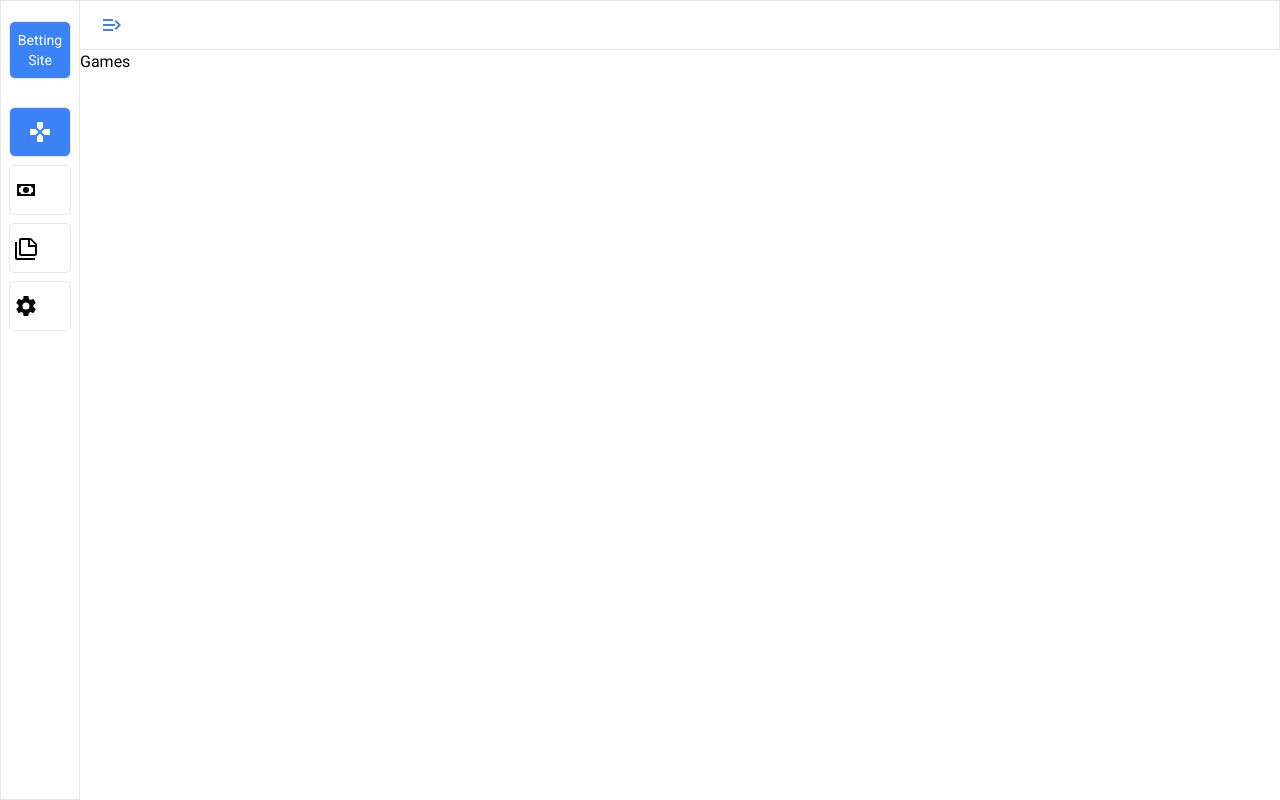
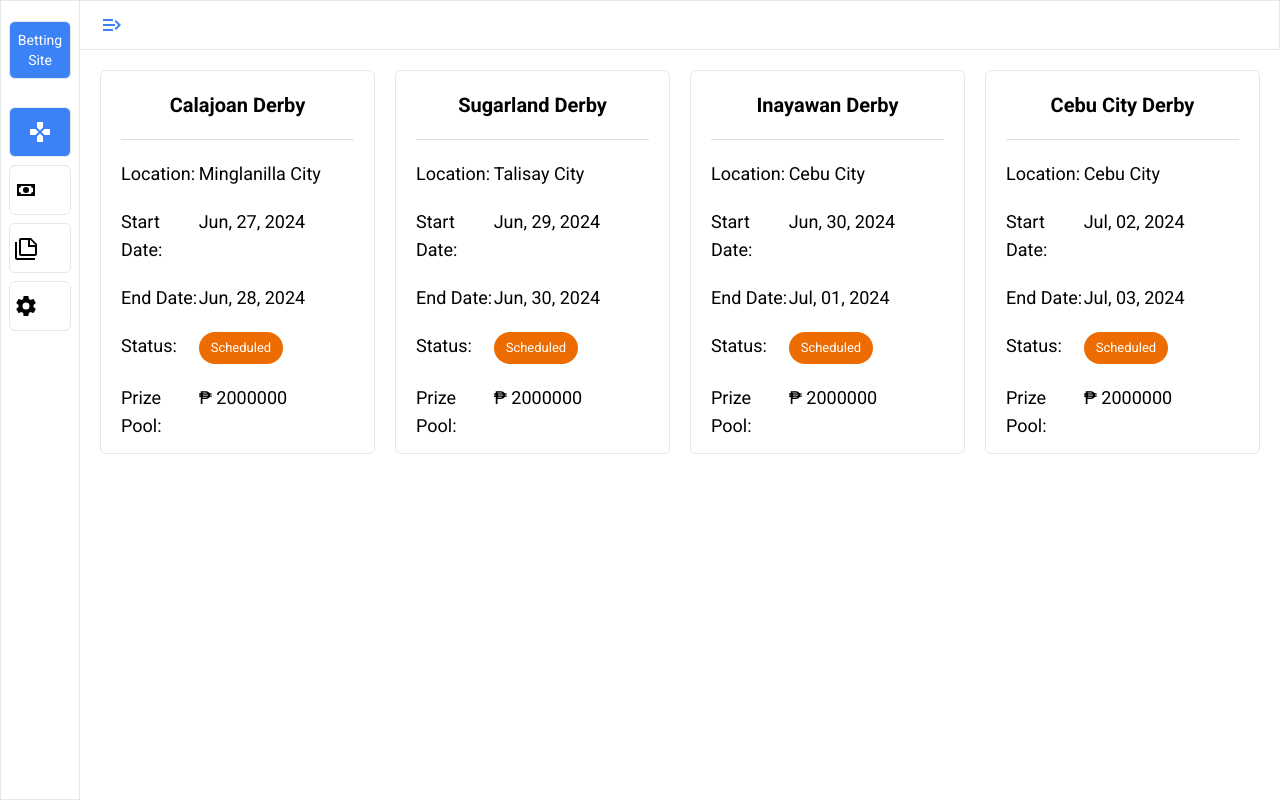
Before and after one commit to reypjbaliguat/betting-site-user, a Next.js app: page /dashboard/games in a window 1280 px wide. Built offline with nearby package versions, Linux system fonts and the light colour scheme; no server answers.

Commit message:
feat(games): games ui added

```diff
--- a/app/(private)/dashboard/components/SideNavLinks.tsx
+++ b/app/(private)/dashboard/components/SideNavLinks.tsx
@@ -13,7 +13,7 @@ function SideNavLinks({ isOpen }: { isOpen: boolean }) {
                 return (
                     <Link href={link.href} key={link.href}>
                         <div
-                            className={`flex w-full items-center justify-start rounded-md border border-gray-200 py-3 transition-all duration-1000 ${pathname.includes(link.href) && 'justify-center bg-blue-500 text-white'} ${isOpen ? 'px-4' : 'px-1'}`}
+                            className={`flex w-full items-center justify-start rounded-md border border-gray-200 py-3 transition-all duration-1000 hover:border-blue-500 hover:text-blue-500 ${pathname.includes(link.href) && 'justify-center bg-blue-500 text-white'} ${isOpen ? 'px-4 hover:px-10' : 'px-1'}`}
                         >
                             <Icon path={link.icon} size={1} />
                             {isOpen && <span className='ml-2'>{link.label}</span>}
--- /dev/null
+++ b/app/(private)/dashboard/games/[id]/components/ChoosingCard.tsx
@@ -0,0 +1,30 @@
+'use client';
+
+import { Button } from '@mui/material';
+
+interface Props {
+    label: 'Wala' | 'Meron';
+    totalBet: number;
+    potentialWin: number;
+}
+
+function ChoosingCard({ label, totalBet, potentialWin }: Props) {
+    const isWala = label === 'Wala';
+    return (
+        <div className='flex w-1/2 flex-col items-center border border-gray-200'>
+            <span className={`w-full px-5 py-2 text-center text-2xl text-white ${isWala ? 'bg-blue-500' : 'bg-red-500'}`}>{label}</span>
+            <span className={`mt-3 text-xl font-bold ${isWala ? 'text-blue-500' : 'text-red-500'}`}>{totalBet.toLocaleString()}</span>
+            <span className='text-xl text-green-500'>({potentialWin})</span>
+            <Button
+                className='mb-5 mt-3 w-1/2'
+                color={`${isWala ? 'primary' : 'error'}`}
+                variant='contained'
+                onClick={() => alert(`Bet ${label}`)}
+            >
+                Click to Bet{' '}
+            </Button>
+        </div>
+    );
+}
+
+export default ChoosingCard;
--- /dev/null
+++ b/app/(private)/dashboard/games/[id]/page.tsx
@@ -0,0 +1,28 @@
+import { dummyDerby } from '@/constants/dummy';
+import { Divider } from '@mui/material';
+import ChoosingCard from './components/ChoosingCard';
+
+interface Props {
+    params: {
+        id: string;
+    };
+}
+
+function Page({ params: { id } }: Props) {
+    const derby = dummyDerby[Number(id)];
+    return (
+        <div className='flex w-full flex-col items-center'>
+            <iframe className='h-[600px] w-full' src={'https://www.youtube.com/embed/jfKfPfyJRdk?si=S2H0u1ypucJ1TeHR'} autoFocus />
+            <Divider className='my-5 w-full' />
+            <div className='flex w-full flex-col items-center'>
+                <span className='mb-5 text-2xl font-bold'> {derby.name} (Fight 1)</span>
+                <div className='flex w-full'>
+                    <ChoosingCard label={'Wala'} totalBet={2000} potentialWin={1.8} />
+                    <ChoosingCard label={'Meron'} totalBet={2000} potentialWin={1.8} />
+                </div>
+            </div>
+        </div>
+    );
+}
+
+export default Page;
--- /dev/null
+++ b/app/(private)/dashboard/games/components/GameItem.tsx
@@ -0,0 +1,59 @@
+'use client';
+
+import { DerbyStatuses } from '@/types/derby';
+import { Chip, Divider } from '@mui/material';
+import { useRouter } from 'next/navigation';
+
+interface Props {
+    derby: {
+        id: string;
+        name: string;
+        location: string;
+        videoSrc: string;
+        startDate: string;
+        endDate: string;
+        status: DerbyStatuses;
+        prizePool: number;
+    };
+}
+
+function GameItem({ derby: { id, name, location, startDate, endDate, status, prizePool } }: Props) {
+    const router = useRouter();
+    return (
+        <div
+            onClick={() => router.push(`/dashboard/games/${id}`)}
+            className='flex h-96 w-1/4 cursor-pointer flex-col items-center rounded-md border border-gray-200 p-5 transition-all duration-1000 hover:shadow-lg'
+        >
+            <span className='text-xl font-semibold'>{name}</span>
+            <Divider className='my-5 w-full' />
+            <div className='flex w-full flex-col gap-5 text-lg'>
+                <div className='flex'>
+                    <span className='w-1/3'>Location:</span>
+                    <span> {location}</span>
+                </div>
+                <div className='flex'>
+                    <span className='w-1/3'>Start Date:</span>
+                    <span> {startDate}</span>
+                </div>
+                <div className='flex'>
+                    <span className='w-1/3'>End Date:</span>
+                    <span> {endDate}</span>
+                </div>
+                <div className='flex'>
+                    <span className='w-1/3'>Status:</span>
+                    <Chip
+                        label={status}
+                        className='capitalize'
+                        color={DerbyStatuses.SCHEDULED ? 'warning' : DerbyStatuses.ONGOING ? 'success' : 'primary'}
+                    />
+                </div>
+                <div className='flex'>
+                    <span className='w-1/3'>Prize Pool:</span>
+                    <span>&#8369; {prizePool}</span>
+                </div>
+            </div>
+        </div>
+    );
+}
+
+export default GameItem;
--- a/app/(private)/dashboard/games/page.tsx
+++ b/app/(private)/dashboard/games/page.tsx
@@ -1,5 +1,13 @@
+import { dummyDerby } from '@/constants/dummy';
+import GameItem from './components/GameItem';
 function Page() {
-    return <div>Games</div>;
+    return (
+        <div className='flex w-full flex-wrap gap-5 lg:flex-nowrap'>
+            {dummyDerby.map((derby) => (
+                <GameItem key={derby.name} derby={derby} />
+            ))}
+        </div>
+    );
 }
 
 export default Page;
--- a/app/(private)/dashboard/layout.tsx
+++ b/app/(private)/dashboard/layout.tsx
@@ -7,7 +7,7 @@ function Layout({ children }: { children: React.ReactNode }) {
             <SideNav />
             <div className='flex grow flex-col'>
                 <TopNav />
-                {children}
+                <div className='flex w-full p-5'>{children}</div>
             </div>
         </div>
     );
--- /dev/null
+++ b/core/constants/dummy.ts
@@ -0,0 +1,45 @@
+import { DerbyStatuses } from "@/types/derby";
+import dayjs from "dayjs";
+
+export const dummyDerby = [
+    {
+        id: '1',
+        name: 'Calajoan Derby',
+        location: 'Minglanilla City',
+        videoSrc: 'https://www.youtube.com/embed/jfKfPfyJRdk?si=S2H0u1ypucJ1TeHR',
+        startDate: dayjs().format('MMM, DD, YYYY'),
+        endDate: dayjs().add(1, 'day').format('MMM, DD, YYYY'),
+        status: DerbyStatuses.SCHEDULED,
+        prizePool: 2000000
+    },
+    {
+        id: '2',
+        name: 'Sugarland Derby',
+        location: 'Talisay City',
+        videoSrc: 'https://www.youtube.com/embed/jfKfPfyJRdk?si=S2H0u1ypucJ1TeHR',
+        startDate: dayjs().add(2, 'day').format('MMM, DD, YYYY'),
+        endDate: dayjs().add(3, 'day').format('MMM, DD, YYYY'),
+        status: DerbyStatuses.SCHEDULED,
+        prizePool: 2000000
+    },
+    {
+        id: '3',
+        name: 'Inayawan Derby',
+        location: 'Cebu City',
+        videoSrc: 'https://www.youtube.com/embed/jfKfPfyJRdk?si=S2H0u1ypucJ1TeHR',
+        startDate: dayjs().add(3, 'day').format('MMM, DD, YYYY'),
+        endDate: dayjs().add(4, 'day').format('MMM, DD, YYYY'),
+        status: DerbyStatuses.SCHEDULED,
+        prizePool: 2000000
+    },
+    {
+        id: '4',
+        name: 'Cebu City Derby',
+        location: 'Cebu City',
+        videoSrc: 'https://www.youtube.com/embed/jfKfPfyJRdk?si=S2H0u1ypucJ1TeHR',
+        startDate: dayjs().add(5, 'day').format('MMM, DD, YYYY'),
+        endDate: dayjs().add(6, 'day').format('MMM, DD, YYYY'),
+        status: DerbyStatuses.SCHEDULED,
+        prizePool: 2000000
+    }
+];
--- /dev/null
+++ b/core/types/derby.ts
@@ -0,0 +1,5 @@
+export enum DerbyStatuses {
+    SCHEDULED = 'scheduled',
+    ONGOING = 'ongoing',
+    COMPLETED = 'completed'
+}
--- a/package.json
+++ b/package.json
@@ -20,7 +20,7 @@
         "@radix-ui/react-icons": "^1.3.0",
         "@reduxjs/toolkit": "^2.2.6",
         "bcryptjs": "^2.4.3",
-        "dayjs": "^1.11.11",
+        "dayjs": "^1.11.12",
         "eslint-config-prettier": "^9.1.0",
         "jsonwebtoken": "^9.0.2",
         "next": "14.2.4",
```
Also changed, not shown: 1 other file (tests, documents, lock files or other folders).
